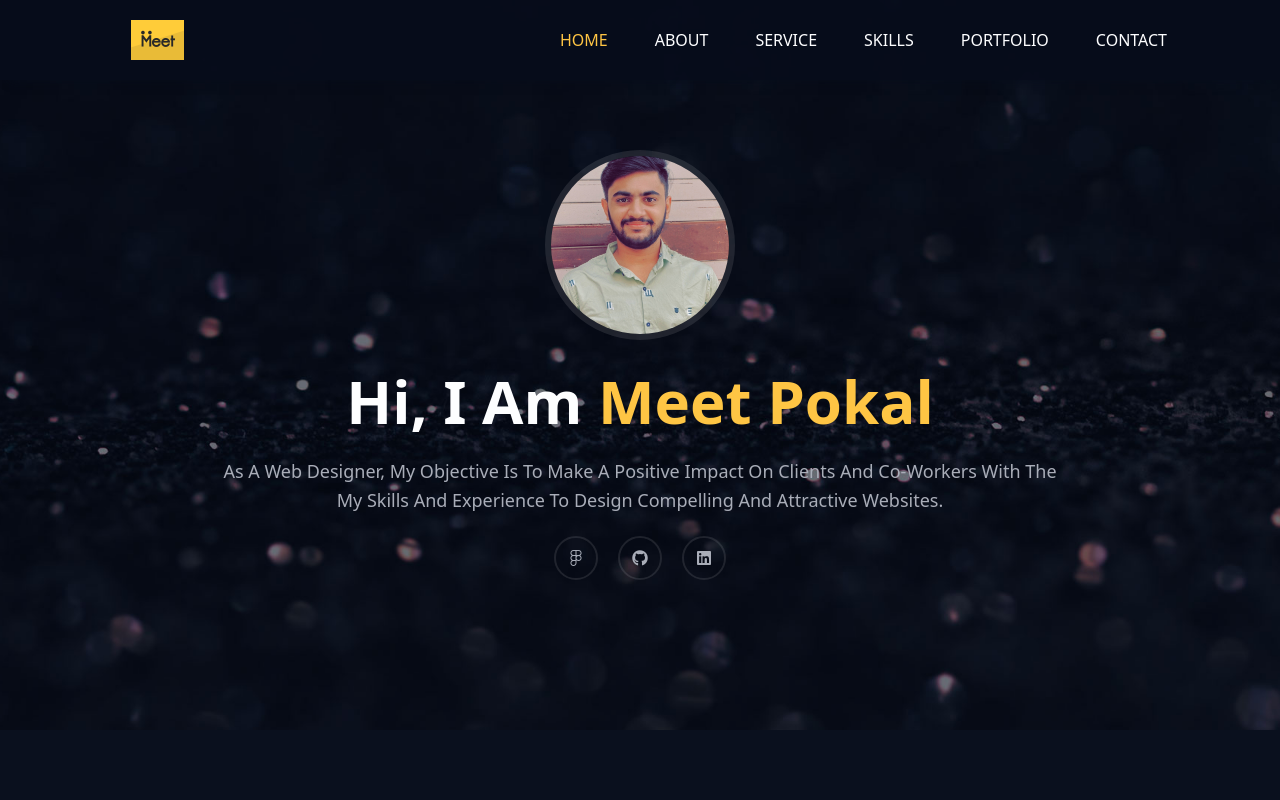
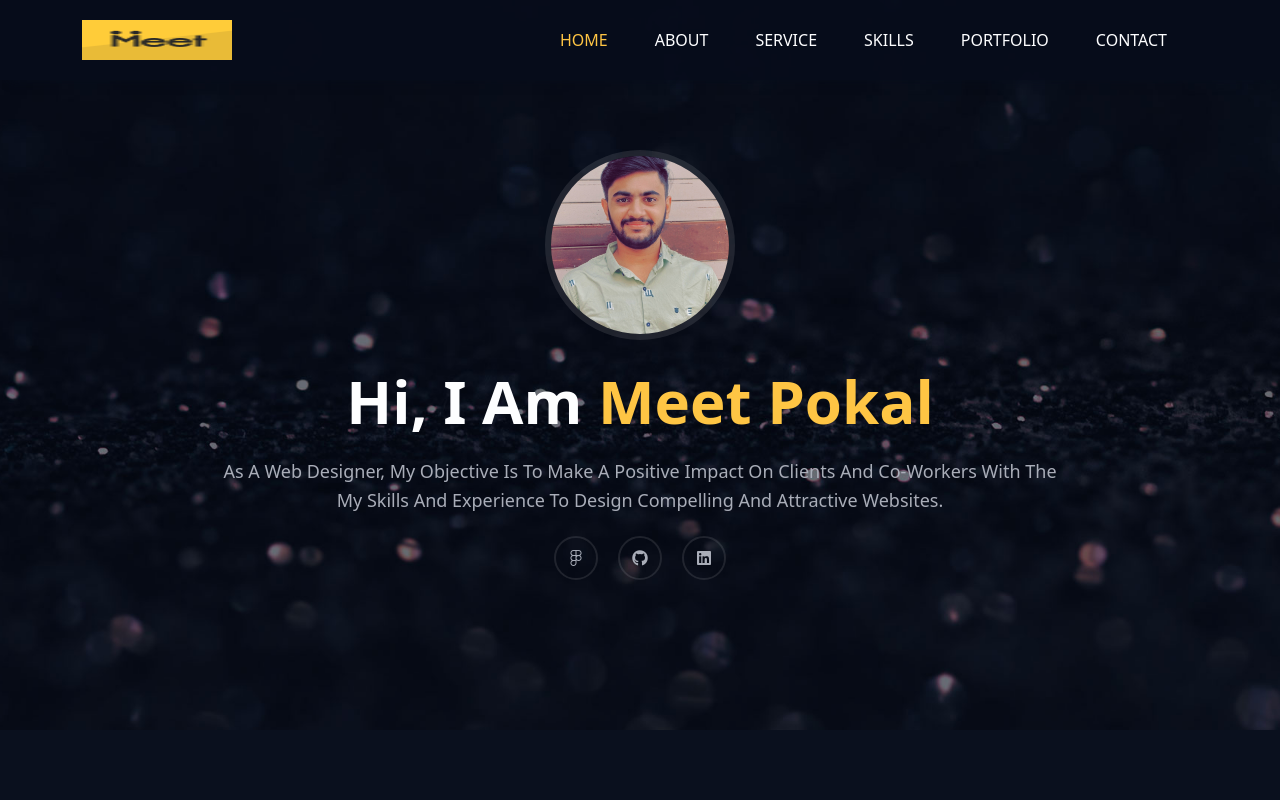
Before and after one commit to Meetpokal74/portfolio-, a plain HTML site: page index.html in a window 1280 px wide. Shown: the top 800 px of the page. Drawn offline with nearby package versions, Linux system fonts and the light colour scheme.

Commit message:
Update index.html

```diff
--- a/index.html
+++ b/index.html
@@ -35,7 +35,7 @@
                 <div class="header-inner">
                     <div class="main-header-left">
                         <a href="https://meetpokal74.github.io/portfolio-/" style="width: 100%;height: 100%; display: block;">
-                            <img src="img/logo-name.png" alt="" height="40px " width="150px"  style="object-fit: contain;">
+                            <img src="img/logo-name.png" alt="" height="40px " width="150px"  >
                         </a>
                     </div>
                     <div class="main-header-right">
```
